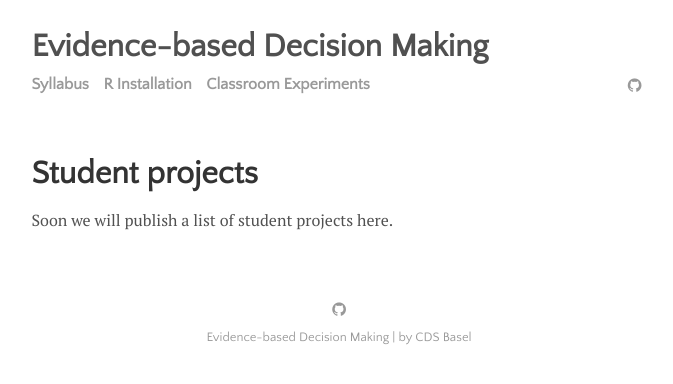
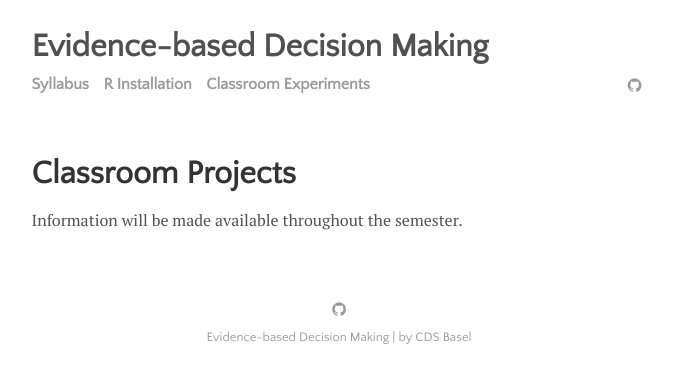
Before and after one commit to matarui/evidencebaseddm, a Jekyll site: the page built from menu/projects.md, in a window 1280 px wide. Shown: the top 384 px of the page, without its empty margins (301-974 px from the left). Built offline with Jekyll 4.4.1, drawn with Linux system fonts in a browser that asks for light colours.

Commit message:
Update projects.md

```diff
--- a/menu/projects.md
+++ b/menu/projects.md
@@ -1,6 +1,6 @@
 ---
 layout: page
-title: Student projects
+title: Classroom Projects
 ---
 
-Soon we will publish a list of student projects here.
+Information will be made available throughout the semester.
```
